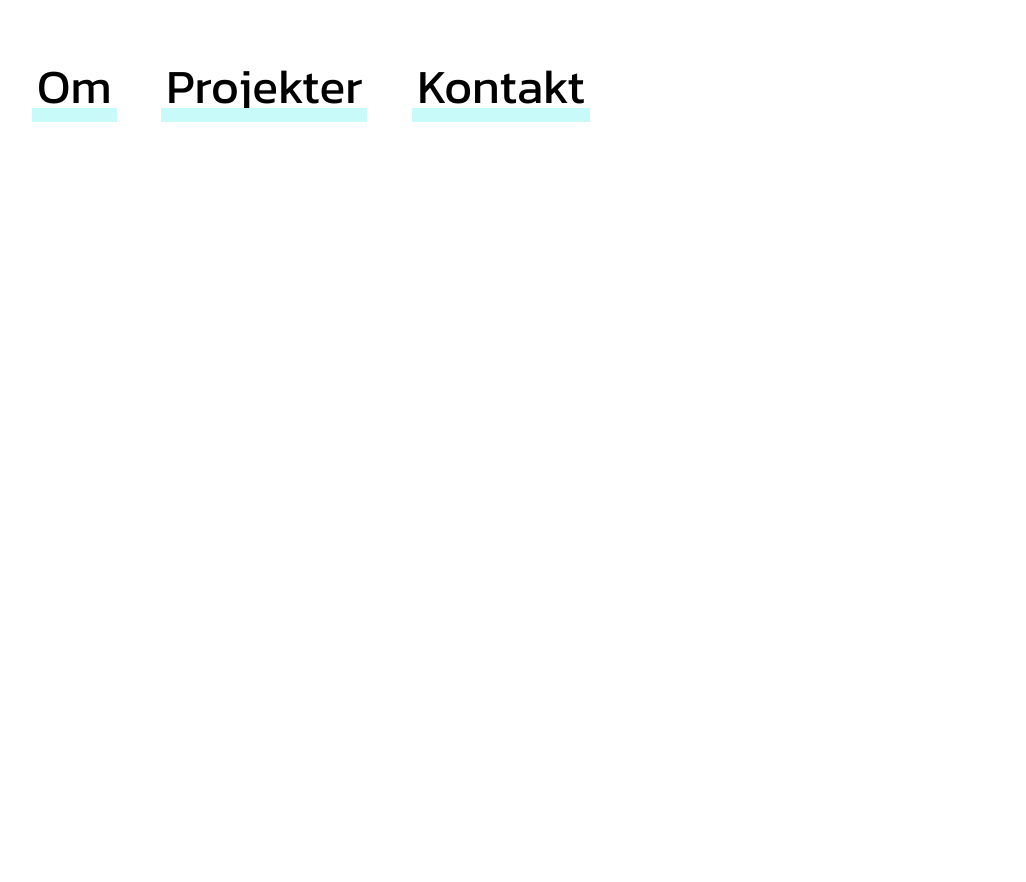
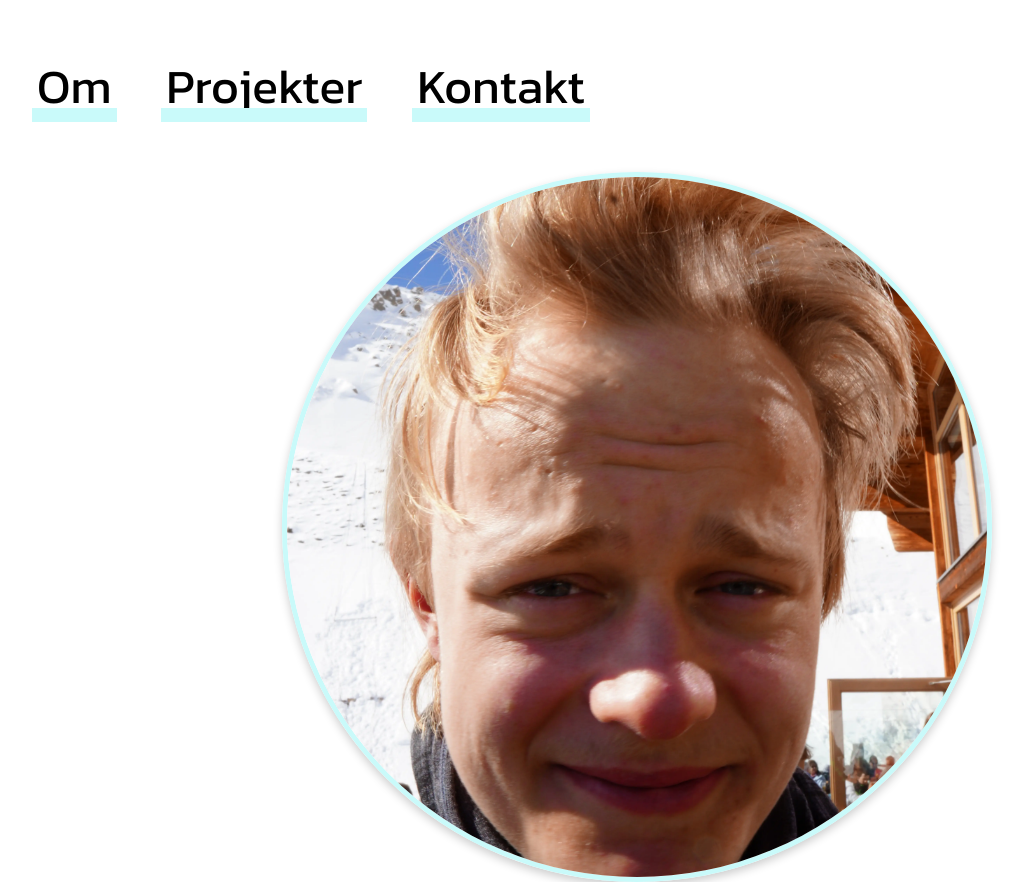
Before and after one commit to JensKristianRuben/Portfolio, a website: page index.html in a window 1280 px wide. Shown: the whole page, without its empty margins (160-1186 px from the left). Before the commit the page ends 800 px from the top, so only its background shows below. Drawn offline with Linux system fonts and the light colour scheme.

Commit message:
thugLifeGlasses

```diff
--- a/index.js
+++ b/index.js
@@ -1,6 +1,5 @@
 createNavBar()
-
-
+createPicture()
 
 function createNavBar() {
     const navBar = document.createElement('nav');
@@ -33,3 +32,44 @@ function createNavBar() {
     document.body.appendChild(navBar);
 
 }
+
+function createPicture() {
+
+    const imgContainer = document.createElement('div');
+
+    imgContainer.id = 'img-container';
+    const meWithHair = document.createElement("img");
+
+    const thugLifeGlasses = document.createElement("img");
+    thugLifeGlasses.src = 'images/thugLifeGlasses.png';
+    thugLifeGlasses.id = 'thugLifeGlasses';
+
+
+
+    meWithHair.src = "images/meWithHair-min.webp"
+    meWithHair.alt = "Me with hair";
+    meWithHair.id = "meWithHair";
+
+    let clickCount = 0;
+    meWithHair.addEventListener("click", () =>{
+        let currentWidth = meWithHair.width;
+        let currentHeight = meWithHair.height;
+
+
+        let newWidth = currentWidth * 0.9;
+        let newHeight = currentHeight * 0.9;
+
+
+        meWithHair.style.width = newWidth + "px";
+        meWithHair.style.height = newHeight + "px";
+        clickCount++;
+
+        if (clickCount === 5){
+            thugLifeGlasses.style.display = "block";
+        }
+    })
+
+    imgContainer.appendChild(thugLifeGlasses);
+    imgContainer.appendChild(meWithHair);
+    document.body.appendChild(imgContainer);
+}
--- a/styles.css
+++ b/styles.css
@@ -3,6 +3,8 @@ body {
     margin: 0;
     padding: 0;
     background: white;
+    display: flex;
+    flex-wrap: wrap;
 }
 
 
@@ -11,6 +13,7 @@ nav {
     justify-content: center;
     align-items: center;
     padding: 50px 0;
+    width: 100%;
 
 }
 
@@ -19,7 +22,7 @@ ul {
     list-style: none;
     padding: 0;
     display: flex;
-    justify-content:flex-start;
+    justify-content: flex-start;
     gap: 5%;
     margin: 0;
     width: 70%;
@@ -35,7 +38,7 @@ a {
     cursor: pointer;
 }
 
-a::before{
+a::before {
     content: "";
     position: absolute;
     left: 0;
@@ -64,6 +67,37 @@ a:hover::after {
     height: 100%;
 }
 
+#img-container {
+    width: 100%;
+    display: flex;
+    justify-content: flex-end;
+}
+
+#meWithHair {
+    width: 700px;
+    height: 700px;
+    border-radius: 50%;
+    object-fit: cover;
+    object-position: 70% 80%;
+    box-shadow: 0px 4px 10px rgba(0, 0, 0, 0.2);
+    border: 5px solid #c9fafa;
+    transition: all 0.3s ease-in-out;
+    margin-right: 10%;
+    cursor: pointer;
+}
+
+#thugLifeGlasses{
+    width: 300px;
+    height: 300px;
+    position: absolute;
+    top: 340px;
+    left: 1790px;
+    display: none;
+}
+
+#meWithHair:hover {
+    border: 20px solid #c9fafa;
+}
 
 @media (max-width: 768px) {
     nav {
```
Also changed, not shown: images/meWithHair-min.webp (added), images/thugLifeGlasses.png (added), 1 other file.
